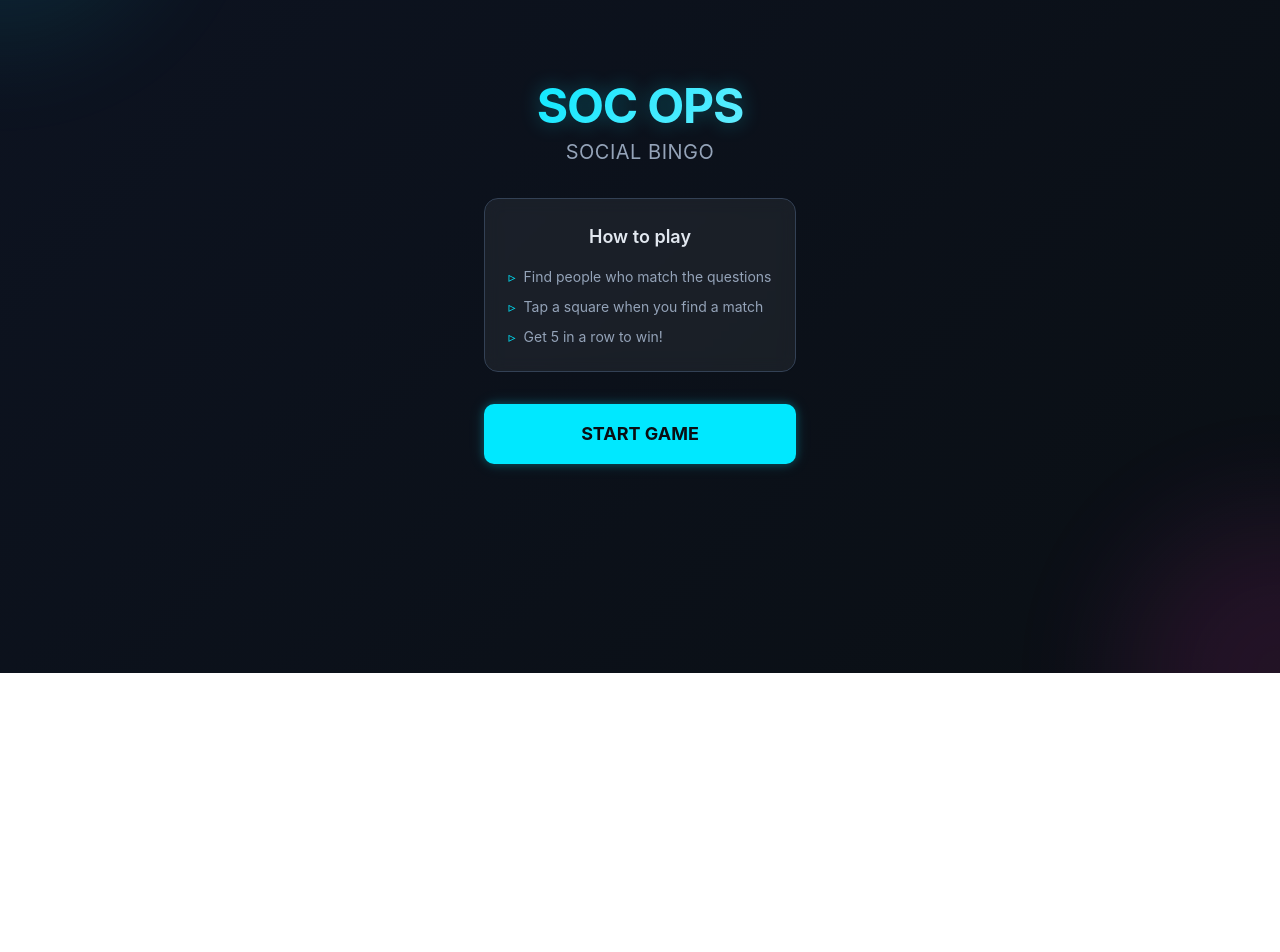
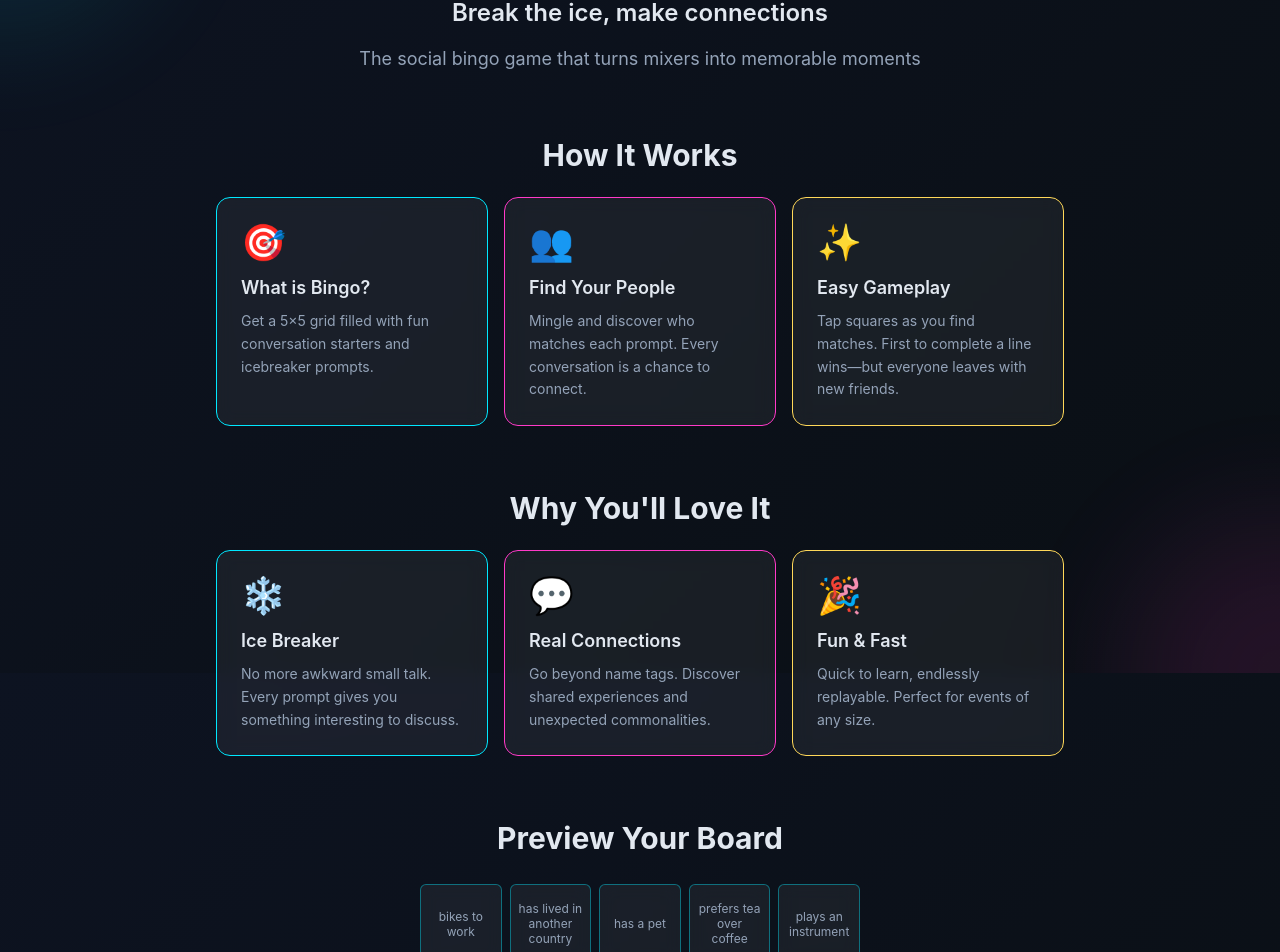
Before and after one commit to MohdBam/copilot-agent-lab-soc-ops, a React (Vite) app: page / in a window 1280 px wide. Shown: the part 127-1079 px from the top of the page. Before the commit the page ends 800 px from the top, so only its background shows below. Built offline with nearby package versions, Linux system fonts and the light colour scheme.

Commit message:
Redesign StartScreen with multi-section scrollable landing page and staggered animations
Co-authored-by: MohdBam <26600104+MohdBam@users.noreply.github.com>

```diff
--- a/src/components/StartScreen.tsx
+++ b/src/components/StartScreen.tsx
@@ -1,54 +1,174 @@
+import { questions, FREE_SPACE } from '../data/questions';
+
 interface StartScreenProps {
   onStart: () => void;
 }
 
+interface FeatureCardProps {
+  icon: string;
+  headline: string;
+  description: string;
+  accentColor: 'cyan' | 'magenta' | 'amber';
+  staggerClass?: string;
+}
+
+function FeatureCard({ icon, headline, description, accentColor, staggerClass = '' }: FeatureCardProps) {
+  const borderColorMap = {
+    cyan: 'border-accent',
+    magenta: 'border-marked',
+    amber: 'border-bingo'
+  };
+
+  const textColorMap = {
+    cyan: 'text-accent',
+    magenta: 'text-marked',
+    amber: 'text-bingo'
+  };
+
+  return (
+    <div className={`glass-surface scanlines rounded-[var(--radius-lg)] p-6 border ${borderColorMap[accentColor]} animate-fade-in-up ${staggerClass}`}>
+      <div className={`text-4xl mb-3 ${textColorMap[accentColor]}`}>{icon}</div>
+      <h3 className="font-semibold text-[#E2E8F0] mb-2 text-lg">{headline}</h3>
+      <p className="text-[#94A3B8] text-sm leading-relaxed">{description}</p>
+    </div>
+  );
+}
+
 export function StartScreen({ onStart }: StartScreenProps) {
+  // Generate a sample frozen board for preview
+  const previewBoard = Array.from({ length: 25 }, (_, i) => {
+    const isFreeSpace = i === 12;
+    return {
+      id: i,
+      text: isFreeSpace ? FREE_SPACE : questions[i % questions.length],
+      isMarked: false,
+      isFreeSpace
+    };
+  });
+
   return (
-    <div className="flex flex-col items-center justify-center min-h-full p-6 relative">
+    <div className="min-h-full overflow-y-auto relative">
       {/* Ambient edge glows */}
       <div className="fixed inset-0 pointer-events-none overflow-hidden">
         <div className="absolute -top-40 -left-40 w-80 h-80 rounded-full opacity-10 blur-3xl bg-[#00E8FF]"></div>
         <div className="absolute -bottom-40 -right-40 w-80 h-80 rounded-full opacity-10 blur-3xl bg-[#FF3AC8]"></div>
       </div>
 
-      <div className="text-center max-w-sm relative z-10">
-        {/* Title with cyan gradient accent */}
-        <div className="mb-8">
-          <h1 className="text-5xl font-bold tracking-tight mb-2" style={{
+      {/* Scrollable content */}
+      <div className="relative z-10 max-w-4xl mx-auto px-6 py-12 space-y-16">
+        {/* Section 1: Hero */}
+        <section className="text-center space-y-4">
+          <h1
+            className="text-5xl md:text-6xl font-bold tracking-tight animate-fade-in-up stagger-1"
+            style={{
               background: 'linear-gradient(135deg, #00E8FF 0%, #7FEFFF 100%)',
               WebkitBackgroundClip: 'text',
               WebkitTextFillColor: 'transparent',
               backgroundClip: 'text',
-            textShadow: '0 0 20px rgba(0, 232, 255, 0.3)'
-          }}>
+            }}
+          >
             SOC OPS
           </h1>
-          <p className="text-xl text-[#94A3B8] tracking-wide uppercase text-sm">Social Bingo</p>
+          <p className="text-2xl text-[#E2E8F0] font-semibold animate-fade-in-up stagger-2">
+            Break the ice, make connections
+          </p>
+          <p className="text-[#94A3B8] text-lg animate-fade-in-up stagger-3">
+            The social bingo game that turns mixers into memorable moments
+          </p>
+        </section>
+
+        {/* Section 2: How It Works */}
+        <section className="space-y-6">
+          <h2 className="text-3xl font-bold text-center text-[#E2E8F0] animate-fade-in-up stagger-4">
+            How It Works
+          </h2>
+          <div className="grid grid-cols-1 md:grid-cols-3 gap-4">
+            <FeatureCard
+              icon="🎯"
+              headline="What is Bingo?"
+              description="Get a 5×5 grid filled with fun conversation starters and icebreaker prompts."
+              accentColor="cyan"
+              staggerClass="stagger-5"
+            />
+            <FeatureCard
+              icon="👥"
+              headline="Find Your People"
+              description="Mingle and discover who matches each prompt. Every conversation is a chance to connect."
+              accentColor="magenta"
+              staggerClass="stagger-6"
+            />
+            <FeatureCard
+              icon="✨"
+              headline="Easy Gameplay"
+              description="Tap squares as you find matches. First to complete a line wins—but everyone leaves with new friends."
+              accentColor="amber"
+              staggerClass="stagger-7"
+            />
           </div>
+        </section>
 
-        {/* Glass card with scanlines */}
-        <div className="glass-surface scanlines rounded-[var(--radius-lg)] p-6 border border-[#334155] mb-8">
-          <h2 className="font-semibold text-[#E2E8F0] mb-4 text-lg">How to play</h2>
-          <ul className="text-left text-[#94A3B8] text-sm space-y-2.5">
-            <li className="flex items-start">
-              <span className="text-accent mr-2 flex-shrink-0">▹</span>
-              <span>Find people who match the questions</span>
-            </li>
-            <li className="flex items-start">
-              <span className="text-accent mr-2 flex-shrink-0">▹</span>
-              <span>Tap a square when you find a match</span>
-            </li>
-            <li className="flex items-start">
-              <span className="text-accent mr-2 flex-shrink-0">▹</span>
-              <span>Get 5 in a row to win!</span>
-            </li>
-          </ul>
+        {/* Section 3: Why You'll Love It */}
+        <section className="space-y-6">
+          <h2 className="text-3xl font-bold text-center text-[#E2E8F0] animate-fade-in-up stagger-4">
+            Why You'll Love It
+          </h2>
+          <div className="grid grid-cols-1 md:grid-cols-3 gap-4">
+            <FeatureCard
+              icon="❄️"
+              headline="Ice Breaker"
+              description="No more awkward small talk. Every prompt gives you something interesting to discuss."
+              accentColor="cyan"
+              staggerClass="stagger-5"
+            />
+            <FeatureCard
+              icon="💬"
+              headline="Real Connections"
+              description="Go beyond name tags. Discover shared experiences and unexpected commonalities."
+              accentColor="magenta"
+              staggerClass="stagger-6"
+            />
+            <FeatureCard
+              icon="🎉"
+              headline="Fun & Fast"
+              description="Quick to learn, endlessly replayable. Perfect for events of any size."
+              accentColor="amber"
+              staggerClass="stagger-7"
+            />
           </div>
+        </section>
 
-        {/* CTA with cyan glow */}
+        {/* Section 4: Preview Board */}
+        <section className="space-y-6">
+          <h2 className="text-3xl font-bold text-center text-[#E2E8F0] animate-fade-in-up stagger-8">
+            Preview Your Board
+          </h2>
+          <div className="grid grid-cols-5 gap-2 max-w-md mx-auto aspect-square p-1 animate-fade-in-up stagger-9">
+            {previewBoard.map((square) => (
+              <div
+                key={square.id}
+                className={`
+                  relative flex items-center justify-center p-2 text-center border rounded-[var(--radius-sm)]
+                  min-h-[60px] text-xs leading-tight
+                  ${square.isFreeSpace
+                    ? 'glass-surface scanlines border-accent text-accent font-bold text-sm glow-accent'
+                    : 'glass-surface border-accent/40 text-[#94A3B8]'
+                  }
+                `}
+              >
+                <span className="wrap-break-word hyphens-auto">{square.text}</span>
+              </div>
+            ))}
+          </div>
+          <p className="text-center text-[#64748B] text-sm animate-fade-in-up stagger-10">
+            Tap squares during the game to mark your matches
+          </p>
+        </section>
+
+        {/* Section 5: CTA */}
+        <section className="text-center space-y-4 pb-8">
           <button
             onClick={onStart}
-          className="w-full bg-accent text-[#0A0F14] font-bold py-4 px-8 rounded-[var(--radius-md)] text-lg transition-all glow-accent hover:glow-accent-strong active:scale-[0.98]"
+            className="w-full max-w-sm mx-auto block bg-accent text-[#0A0F14] font-bold py-4 px-8 rounded-[var(--radius-md)] text-lg transition-all glow-accent hover:glow-accent-strong active:scale-[0.98] animate-fade-in-up stagger-10"
             style={{
               transitionDuration: 'var(--dur-mid)',
               transitionTimingFunction: 'var(--ease-spring)'
@@ -56,6 +176,10 @@ export function StartScreen({ onStart }: StartScreenProps) {
           >
             START GAME
           </button>
+          <p className="text-[#64748B] text-sm animate-fade-in-up stagger-10">
+            Ready when you are. Let's make some connections! 🚀
+          </p>
+        </section>
       </div>
     </div>
   );
--- a/src/index.css
+++ b/src/index.css
@@ -129,3 +129,52 @@ body {
   outline: 2px solid var(--color-accent);
   outline-offset: 2px;
 }
+
+/* Staggered Fade-In Animations */
+@keyframes fade-in-up {
+  from {
+    opacity: 0;
+    transform: translateY(20px);
+  }
+  to {
+    opacity: 1;
+    transform: translateY(0);
+  }
+}
+
+.animate-fade-in-up {
+  animation: fade-in-up 500ms var(--ease-standard) backwards;
+}
+
+/* Stagger delays for sequential animations */
+.stagger-1 { animation-delay: 0ms; }
+.stagger-2 { animation-delay: 100ms; }
+.stagger-3 { animation-delay: 150ms; }
+.stagger-4 { animation-delay: 200ms; }
+.stagger-5 { animation-delay: 300ms; }
+.stagger-6 { animation-delay: 350ms; }
+.stagger-7 { animation-delay: 400ms; }
+.stagger-8 { animation-delay: 500ms; }
+.stagger-9 { animation-delay: 550ms; }
+.stagger-10 { animation-delay: 600ms; }
+
+@media (prefers-reduced-motion: reduce) {
+  .animate-fade-in-up {
+    animation: none;
+    opacity: 1;
+    transform: none;
+  }
+
+  .stagger-1,
+  .stagger-2,
+  .stagger-3,
+  .stagger-4,
+  .stagger-5,
+  .stagger-6,
+  .stagger-7,
+  .stagger-8,
+  .stagger-9,
+  .stagger-10 {
+    animation-delay: 0ms;
+  }
+}
```
Lines whose indentation alone changed are shown as unchanged.
